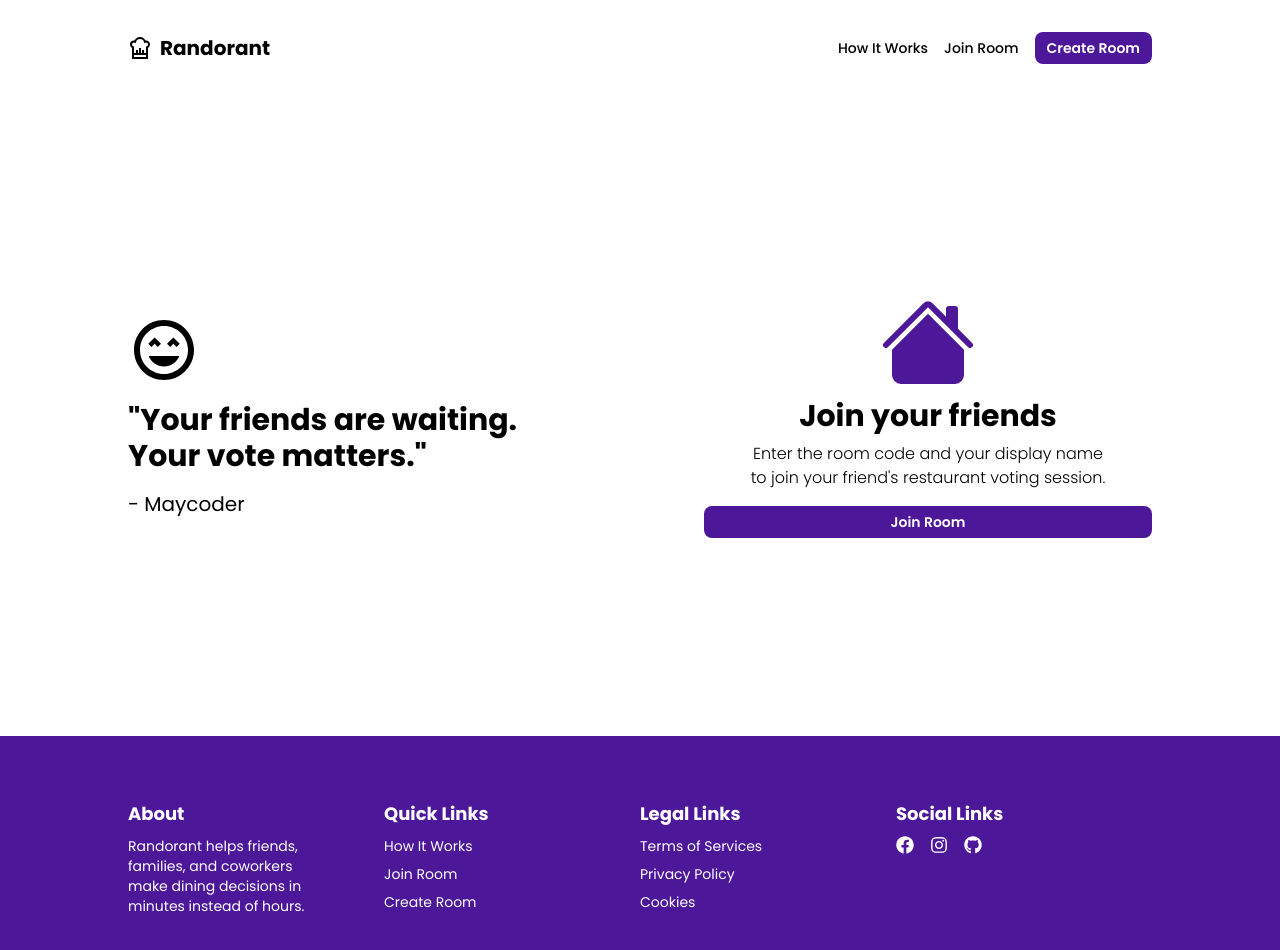
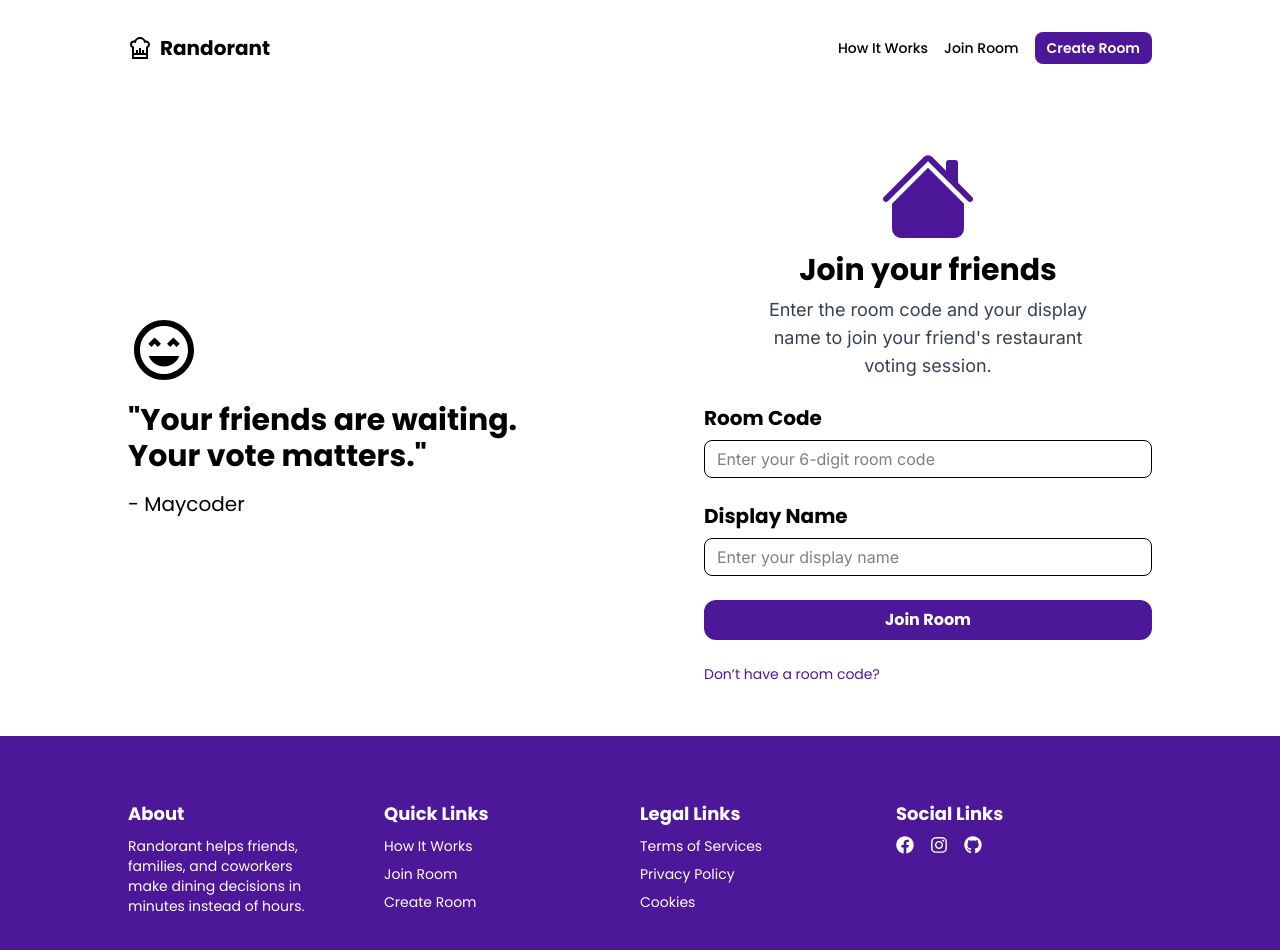
Before and after one commit to maycodersz/Randorant, a React (Vite) app: page /join in a window 1280 px wide. Shown: the top 950 px of the page. Built offline with nearby package versions, Linux system fonts and the light colour scheme.

Commit message:
Add FormInput and Redirect Link in JoinForm and CreateForm

```diff
--- a/src/components/layout/CreateForm.tsx
+++ b/src/components/layout/CreateForm.tsx
@@ -1,11 +1,15 @@
 import { IoRestaurantSharp } from "react-icons/io5";
 import FormHeader from "../ui/FormHeader"
+import FormInput from "../ui/FormInput"
+import { Link } from "react-router-dom";
 
 const CreateForm : React.FC = () => {
     return (
-    <form className="w-full flex flex-col items-center space-y-4 lg:w-1/2">
+    <form className="w-full flex flex-col items-center space-y-4 lg:w-1/2 xl:space-y-6 ">
         <FormHeader Icon={IoRestaurantSharp} title="Find Restaurants" description="Set your location and budget. We’ll find matching restaurants."/>
-        <button className="w-full font-semibold text-sm py-1.5 px-3 bg-violet-900 text-[#FFF] rounded-lg">Create Room</button>
+        <FormInput label="Room Name" placeholder="Enter room name"/>
+        <button className="w-full font-bold text-sm py-2 px-4 bg-violet-900 text-[#FFF] rounded-lg xl:text-base 2xl:text-lg xl:rounded-xl">Create Room</button>
+        <Link to='/join' className="w-full text-left text-xs text-violet-900 lg:text-sm">Already have a room?</Link>
     </form>
   )
 }
--- a/src/components/layout/JoinForm.tsx
+++ b/src/components/layout/JoinForm.tsx
@@ -1,12 +1,17 @@
 
 import { BsFillHouseFill } from "react-icons/bs";
 import FormHeader from "../ui/FormHeader"
+import FormInput from "../ui/FormInput";
+import { Link } from "react-router-dom";
 
 const JoinForm : React.FC = () => {
     return (
-    <form className="w-full flex flex-col items-center space-y-4 lg:w-1/2">
+    <form className="w-full flex flex-col items-center space-y-4 lg:w-1/2 xl:space-y-6">
         <FormHeader Icon={BsFillHouseFill} title="Join your friends" description="Enter the room code and your display name to join your friend's restaurant voting session."/>
-        <button className="w-full font-semibold text-sm py-1.5 px-3 bg-violet-900 text-[#FFF] rounded-lg">Join Room</button>
+        <FormInput label="Room Code" placeholder="Enter your 6-digit room code"/>
+        <FormInput label="Display Name" placeholder="Enter your display name"/>
+        <button className="w-full font-bold text-sm py-2 px-4 bg-violet-900 text-[#FFF] rounded-lg xl:text-base 2xl:text-lg xl:rounded-xl">Join Room</button>
+        <Link to='/create' className="w-full text-left text-xs text-violet-900 lg:text-sm">Don’t have a room code?</Link>
     </form>
   )
 }
--- a/src/components/ui/FormHeader.tsx
+++ b/src/components/ui/FormHeader.tsx
@@ -3,9 +3,9 @@ import type { FormHeaderProps } from "../../props"
 const FormHeader : React.FC<FormHeaderProps> = ({Icon, title, description}) => {
   return (
     <div className="flex flex-col items-center space-y-2">
-        <Icon className="text-7xl text-violet-900 xl:text-8xl"/>
-        <h1 className="font-bold text-2xl xl:text-3xl">{title}</h1>
-        <p className="w-4/5 font-light text-sm xl:text-base">{description}</p>
+        <Icon className="text-7xl text-violet-900 xl:text-8xl 2xl:text-9xl"/>
+        <h1 className="font-bold text-2xl xl:text-3xl 2xl:text-4xl">{title}</h1>
+        <p className="w-4/5 font-[family-name:Inter] text-gray-700 text-base xl:text-lg 2xl:text-xl">{description}</p>
     </div>
   )
 }
--- /dev/null
+++ b/src/components/ui/FormInput.tsx
@@ -0,0 +1,15 @@
+type FormInputProps = {
+    label : string;
+    placeholder : string;
+}
+
+const FormInput : React.FC<FormInputProps> = ({label, placeholder}) => {
+  return (
+    <div className="w-full flex flex-col items-start space-y-2">
+        <label className="font-bold text-lg xl:text-xl 2xl:text-2xl">{label}</label>
+        <input type="text" placeholder={placeholder} className="border-1 w-full py-1.5 px-3 rounded-lg font-[family-name:Inter] text-sm xl:text-base 2xl:text-lg"/>
+    </div>
+  )
+}
+
+export default FormInput
```
